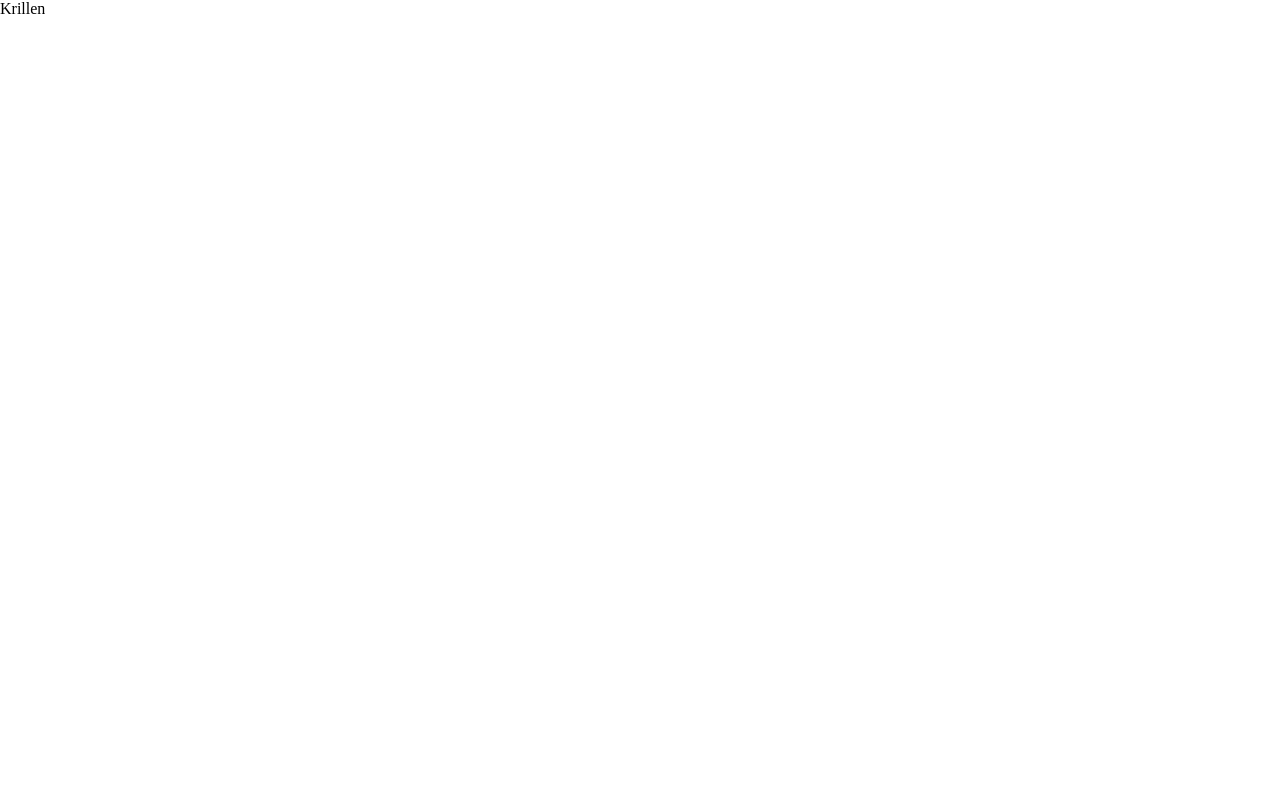
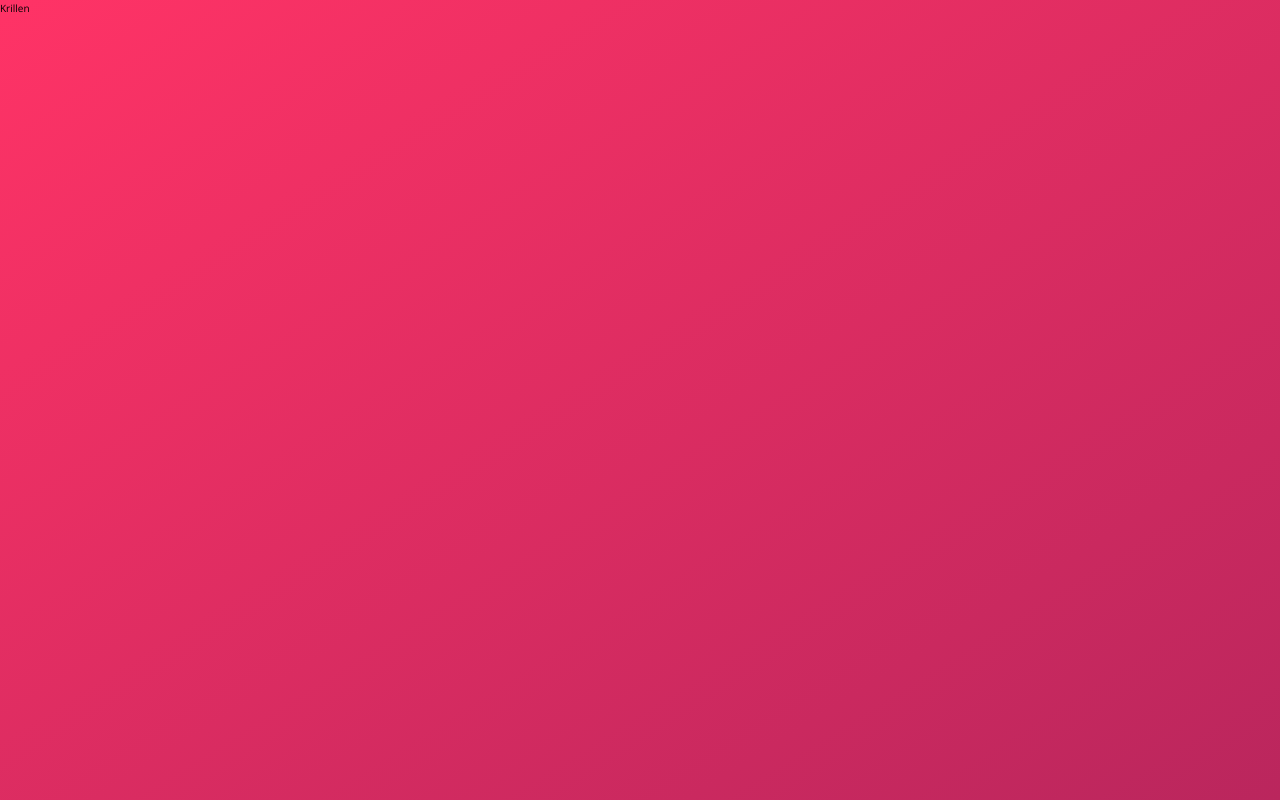
Before and after one commit to allenaxie/krillen, a website: page index.html in a window 1280 px wide. Drawn offline with nearby package versions, Linux system fonts and the light colour scheme.

Commit message:
Create sass files and define css variables

```diff
--- /dev/null
+++ b/sass/_base.scss
@@ -0,0 +1,61 @@
+/*
+COLORS
+
+Primary: #eb2f64
+Primary light: #FF3366
+Primary dark: #BA265D
+
+Grey light 1: #faf9f9
+Grey light 2: #f4f2f2
+Grey light 3: #f0eeee
+Grey light 4: #ccc
+
+Grey dark 1: #333
+Grey dark 2: #777
+Grey dark 3: #999
+
+*/
+
+:root {
+    --color-primary: #eb2f64;
+    --color-primary-light: #FF3366;
+    --color-primary-dark: #BA265D;
+
+    --color-grey-light-1: #faf9f9;
+    --color-grey-light-2: #f4f2f2;
+    --color-grey-light-3: #f0eeee;
+    --color-grey-light-4: #ccc;
+
+    --color-grey-dark-1: #333;
+    --color-grey-dark-2: #777;
+    --color-grey-dark-3: #999;
+
+}
+
+* {
+    margin:0;
+    padding:0;
+}
+
+*,
+*::before,
+*::after {
+    // all elements & pseudo-elements inherit box-sizing from html
+    box-sizing:inherit;
+}
+
+html {
+    box-sizing: border-box;
+    font-size: 62.5%; // so 1rem will equal 10px
+}
+
+body {
+    background-image: linear-gradient(to right bottom, var(--color-primary-light),var(--color-primary-dark));
+    background-size: cover;
+    background-repeat: no-repeat;
+    min-height: 100vh;
+    font-family: 'Open Sans', sans-serif;
+    font-weight: 400;
+    line-height: 1.6;
+    color: var(--color-grey-dark-2);
+}
--- a/sass/main.scss
+++ b/sass/main.scss
@@ -1,22 +1 @@
-/*
-COLORS
-
-Primary: #eb2f64
-Primary light: #FF3366
-Primary dark: #BA265D
-
-Grey light 1: #faf9f9
-Grey light 2: #f4f2f2
-Grey light 3: #f0eeee
-Grey light 4: #ccc
-
-Grey dark 1: #333
-Grey dark 2: #777
-Grey dark 3: #999
-
-*/
-
-* {
-    margin:0;
-    padding:0;
-}
+@import "base";
```
Also changed, not shown: css/style.css, sass/_components.scss (added), sass/_layout.scss (added).
